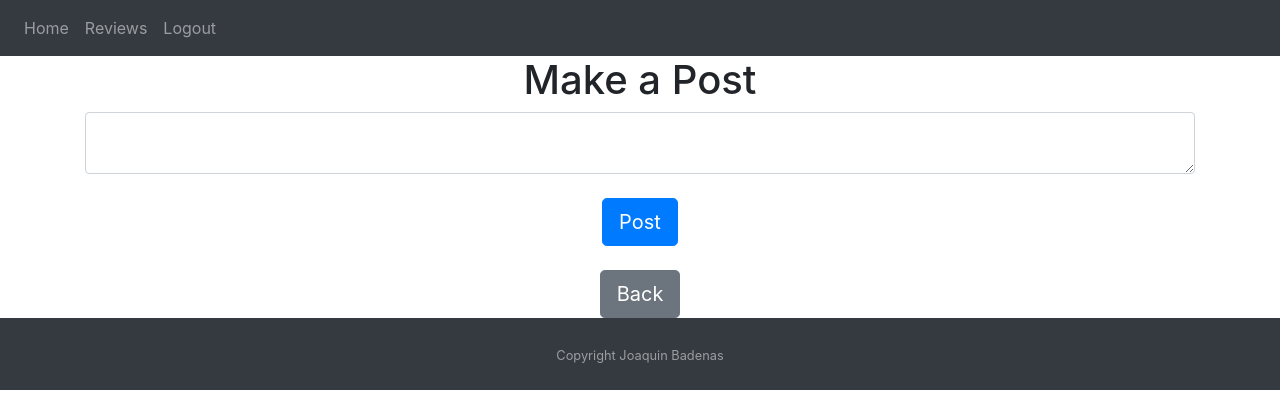
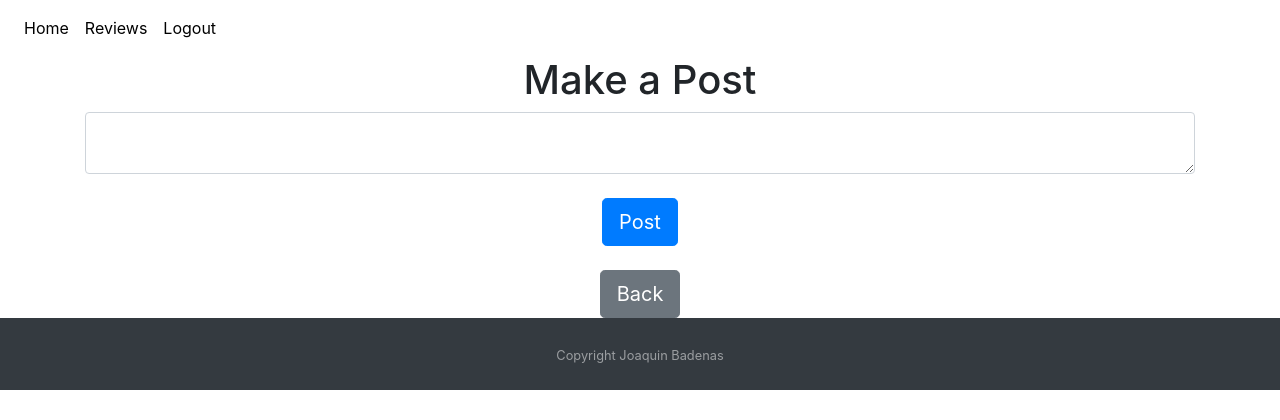
Before and after one commit to niuqaoJ-life/jollibee-fanpage, a Flask app: page /create-post in a window 1280 px wide. Shown: the top 420 px of the page. Run offline with Flask 3, Linux system fonts and the light colour scheme; a user stored in the database is signed in; some libraries are stand-ins or nearby versions.

Commit message:
Changed navbar color to white

```diff
--- a/website/static/css/style.css
+++ b/website/static/css/style.css
@@ -0,0 +1,3 @@
+.nav-link {
+    color: rgb(0, 0, 0)
+}
--- a/website/templates/template.html
+++ b/website/templates/template.html
@@ -12,11 +12,15 @@
     <script src="https://kit.fontawesome.com/999ca2bb93.js" crossorigin="anonymous">
     </script>
 
+    <!-- Own stylesheet-->
+     <link rel="stylesheet" href="static/css/style.css/">
+
+
     <title> {% block title %}{% endblock %} </title>
   </head>
 
   <body>
-    <nav class="navbar navbar-expand-md bg-dark navbar-dark">
+    <nav class="navbar navbar-expand-md">
 
         <!-- Toggler/collapsibe Button -->
         <button class="navbar-toggler" type="button" data-toggle="collapse" data-target="#collapsibleNavbar">
```
Also changed, not shown: 1 other file.
